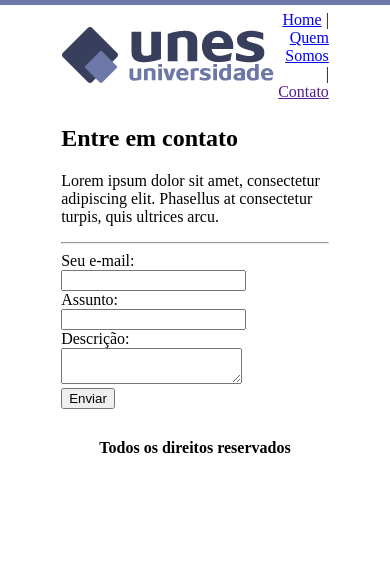
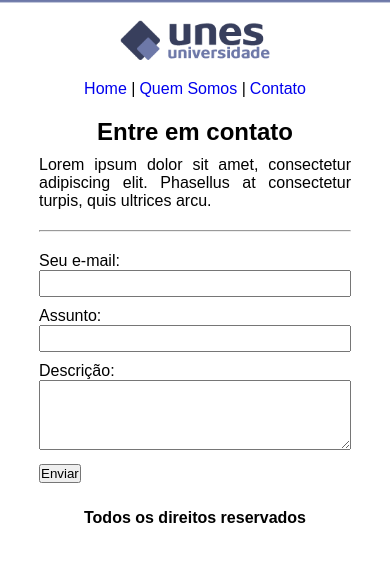
Before and after one commit to andr3m0ur4/UNES, a plain HTML site: page contato.html in a window 390 px wide. Drawn offline with Linux system fonts and the light colour scheme.

Commit message:
contato responsivo

```diff
--- a/contato.html
+++ b/contato.html
@@ -3,48 +3,58 @@
 	<head>
 		<meta charset="utf-8">
 		<title>UNES - Contato</title>
+		<meta name="viewport" content="width=device-width, initial-scale=1.0">
+		<link rel="stylesheet" href="./css/estilo.css">
 	</head>
-	<body background="imagens/fundo2.png">
+	<body background="./imagens/fundo2.png">
 
-		<table width="68%" align="center">
-			<tr>
-				<td height="89" width="50%">
-					<img src="imagens/logo.png">
-				</td>
-				<td width="50%" align="right">
-					<a href="index.html">Home</a> |
-					<a href="quem-somos.html">Quem Somos</a> |
-					<a href="">Contato</a>
-				</td>
-			</tr>
+		<header>
+			<img src="./imagens/logo.png" alt="UNES Universidade">
 
-			<tr>
-				<td colspan="2">
+			<nav>
+				<ul>
+					<li>
+						<a href="/">Home</a> |
+					</li>
+					<li>
+						<a href="/quem-somos.html">Quem Somos</a> |
+					</li>
+					<li>
+						<a href="/contato.html">Contato</a>
+					</li>
+				</ul>
+			</nav>
+		</header>
+
+		<main>
 			<h2>Entre em contato</h2>
 			<p>
 				Lorem ipsum dolor sit amet, consectetur adipiscing elit. Phasellus at consectetur turpis, quis ultrices arcu.
 			</p>
 			<hr>
 			<form>
-						Seu e-mail:<br>
-						<input type="text" name="email"><br>
+				<div>
+					<label for="email">Seu e-mail:</label>
+					<input type="text" name="email">
+				</div>
 
-						Assunto:<br>
-						<input type="text" name="assunto"><br>
+				<div>
+					<label for="assunto">Assunto:</label>
+					<input type="text" name="assunto">
+				</div>
 
-						Descrição:<br>
-						<textarea></textarea><br>
+				<div>
+					<label for="descricao">Descrição:</label>
+					<textarea></textarea>
+				</div>
 
-						<input type="submit" value="Enviar">
+				<button type="submit">Enviar</button>
 			</form>
-				</td>
-			</tr>
+		</main>
 
-			<tr>
-				<td align="center" height="70" colspan="2">
+		<footer>
 			<h4>Todos os direitos reservados</h4>
-				</td>
-			</tr>
-		</table>
+		</footer>
+
 	</body>
 </html>
--- a/css/estilo.css
+++ b/css/estilo.css
@@ -65,6 +65,33 @@ main ol {
     list-style-position: inside;
 }
 
+main hr {
+    margin: 20px 0;
+}
+
+main form div {
+    margin: 10px 0;
+    max-width: 400px;
+}
+
+main form label {
+    display: block;
+}
+
+main form input, main form textarea {
+    width: 100%;
+}
+
+main form input {
+    height: 27px;
+    padding-left: 5px;
+}
+
+main form textarea {
+    height: 70px;
+    padding: 5px;
+}
+
 footer {
     width: 68%;
     margin: 0 auto;
```
Lines whose indentation alone changed are shown as unchanged.
